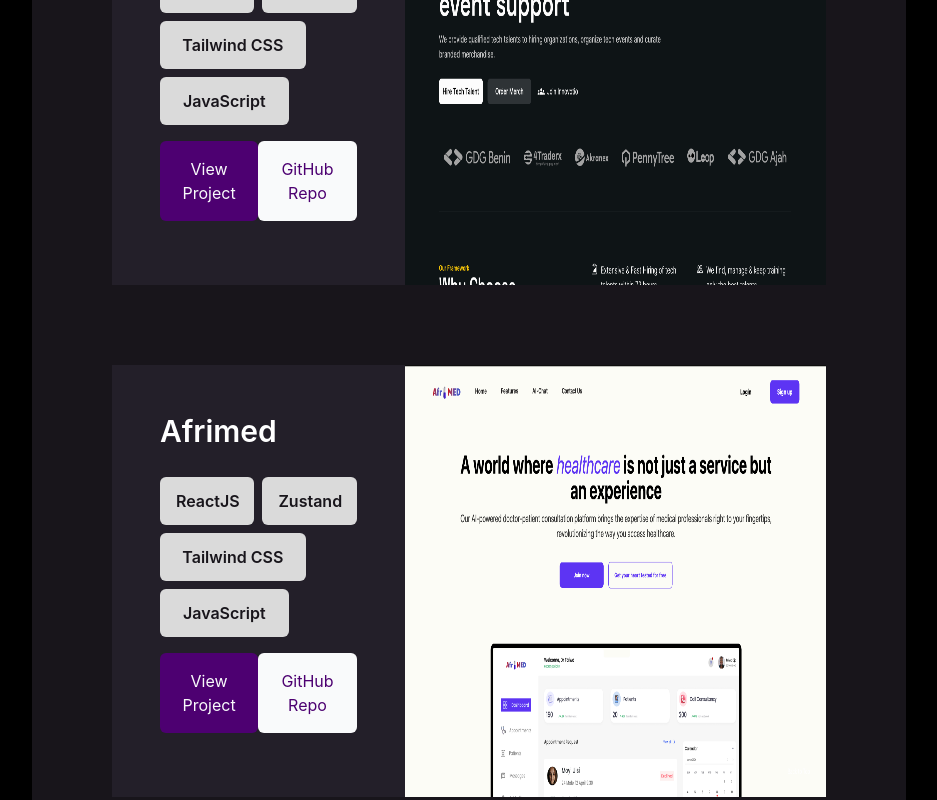
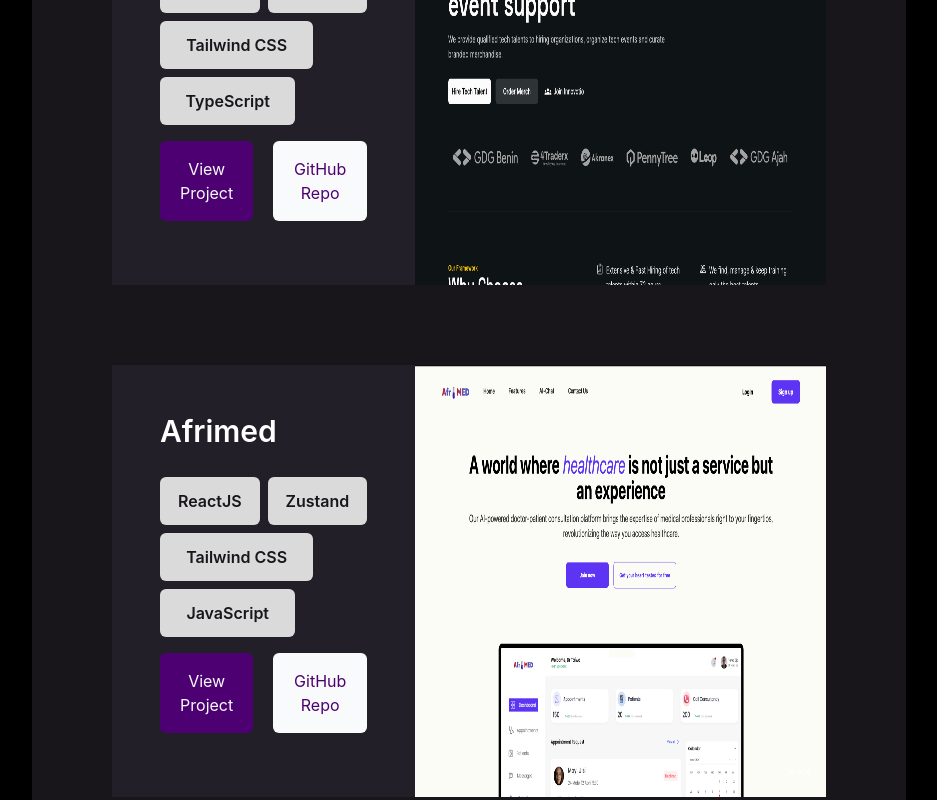
Before and after one commit to valentina-buoro/portfolio-2.0, a Next.js app: page / in a window 1280 px wide. Shown: the part 2220-3020 px from the top of the page, without its empty margins (304-1241 px from the left). Built offline with nearby package versions, Linux system fonts and the light colour scheme.

Commit message:
minor fixes

```diff
--- a/components/ProjectCard.tsx
+++ b/components/ProjectCard.tsx
@@ -32,7 +32,7 @@
           </div>
         </div>
 
-        <div className="sub-text flex flex-row justify-between">
+        <div className="sub-text flex flex-row gap-5 justify-between">
           <button
             className="text-center p-4 my-4 bg-[#4D0071] text-[#F9FAFB] rounded-md"
             onClick={() => Router.push(`${project.deployed}`)}
--- a/data/project-data.tsx
+++ b/data/project-data.tsx
@@ -8,20 +8,20 @@
     id:"1",
     img: Innovotio,
     title: "Innovotio",
-    description: "Innovotio's official website",
+    description: "Innovotio's official website. Built with Next.js, Typescript and Tailwind CSS.",
     github: "https://github.com/queen-x-vee/development/tree/dev",
     deployed: "https://www.innovotio.com/",
     firstTool: "NextJS",
     secondTool: "GitHub",
     thirdTool: "Tailwind CSS",
-    fourthTool: "JavaScript",
+    fourthTool: "TypeScript",
 
   },
   {
     id:"2",
     img: Afrimed,
     title: "Afrimed",
-    description: "Afrimed is a web app which applies Artificial Intelligence for diagnostic health services. It is built with React.js, Zustand, and Tailwind CSS.",
+    description: "Afrimed is a web app which applies Artificial Intelligence for diagnostic health services. Built with React.js, Zustand, and Tailwind CSS.",
     github: "https://github.com/valentina-buoro/afrimed-frontend",
     deployed: "https://afrimed-app.netlify.app/",
     firstTool: "ReactJS",
@@ -39,20 +39,20 @@
     id:"1",
     img: Innovotio,
     title: "Innovotio",
-    description: "Innovotio's offiial website",
+    description: "Innovotio's official website. Built with Next.js, Typescript and Tailwind CSS.",
     github: "https://github.com/queen-x-vee/Hackathon-WIBAHacks",
     deployed: "https://www.innovotio.com/",
     firstTool: "NextJS",
     secondTool: "GitHub",
     thirdTool: "Tailwind CSS",
-    fourthTool: "JavaScript",
+    fourthTool: "TypeScript",
 
   },
   {
     id:"2",
     img: Afrimed,
     title: "Afrimed",
-    description: "Afrimed is a web app which applies Artificial Intelligence for diagnostic health services. It is built with React.js, Zustand, and Tailwind CSS.",
+    description: "Afrimed is a web app which applies Artificial Intelligence for diagnostic health services. Built with React.js, Zustand, and Tailwind CSS.",
     github: "https://github.com/valentina-buoro/afrimed-frontend",
     deployed: "https://afrimed-app.netlify.app/",
     firstTool: "ReactJS",
@@ -65,7 +65,7 @@
     id:"3",
     img: TrustBallot,
     title: "Trust Ballot",
-    description: "Trust Ballot is a blockchain webapp that allows users to create elections and vote on them. It is built with Next.js, Etherjs, and Tailwind CSS.",
+    description: "Trust Ballot is a blockchain webapp that allows users to create elections and vote on them. Built with Next.js, Etherjs, and Tailwind CSS.",
     github: "https://github.com/queen-x-vee/Hackathon-WIBAHacks",
     deployed: "https://wibateam4.netlify.app/",
     firstTool: "NextJS",
--- a/pages/projects/index.tsx
+++ b/pages/projects/index.tsx
@@ -21,7 +21,7 @@
 const Blog: React.FC<Props> = (props) => {
   return (
     <Layout>
-      <div className="w-full h-full flex flex-col px-20 bg-[#18151B]">
+      <div className="w-full h-full flex flex-col px-6 md:px-20 bg-[#18151B]">
         <div className="flex flex-row justify-between items-center my-16">
           <a className="flex text-white font-semibold text-base items-center gap-2" href='/'>
             <Image src={BackArrow} alt="logo" />
```
